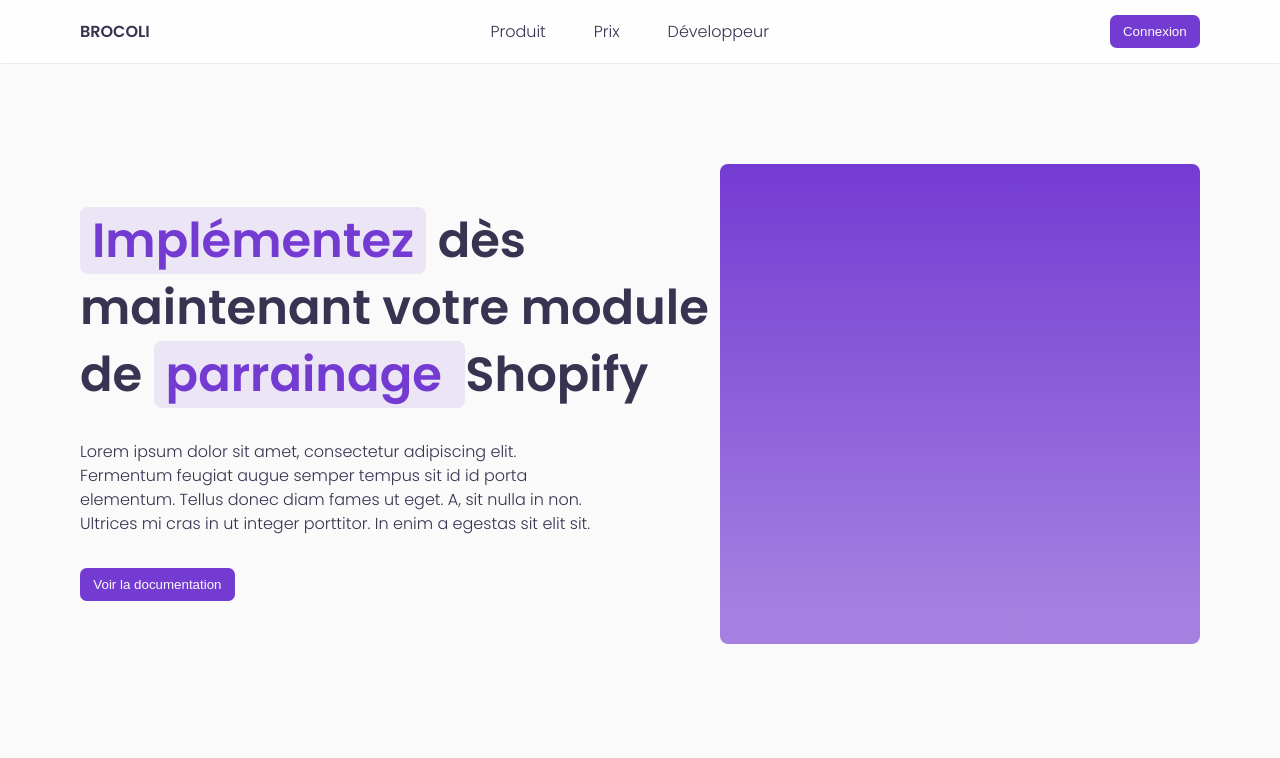
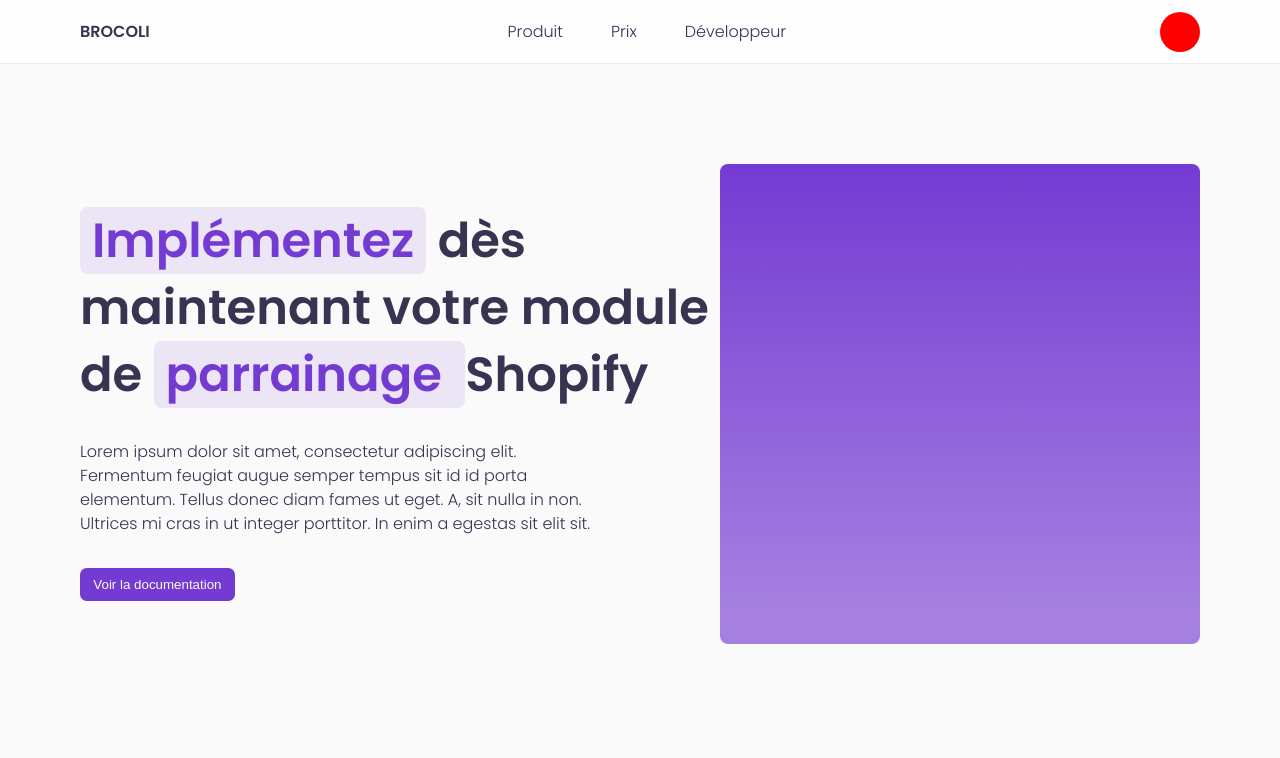
Before and after one commit to MaeWolff/potential-brocoli, a React (Create React App) app: page / in a window 1280 px wide. Shown: the top 758 px of the page. Built offline with nearby package versions, Linux system fonts and the light colour scheme; no server answers.

Commit message:
feat: add email on header when user connected

```diff
--- a/src/common/hooks/useUser.ts
+++ b/src/common/hooks/useUser.ts
@@ -2,18 +2,19 @@ import axios from "axios";
 import useSWR from "swr";
 import { apiHost, ApiRoutes } from "../ApiRoutes";
 
-export interface IUser {
-  data: {
-    uuid: number;
-    email: string;
-    password: string;
-    shopName?: string;
-    createdAt: Date;
-  };
+interface IUser {
+  uuid: number;
+  email: string;
+  password: string;
+  shopName?: string;
+  createdAt: Date;
+}
+interface useUserProps {
+  data: IUser;
   mutate: any; //TODO: search other type here
 }
 
-export function useUser(): IUser {
+export function useUser(): useUserProps {
   const { data, mutate } = useSWR(
     `${apiHost}${ApiRoutes.USER_ME}`,
     async () => {
--- a/src/components/composed/Header.tsx
+++ b/src/components/composed/Header.tsx
@@ -2,7 +2,8 @@ import React from "react";
 import styled from "styled-components";
 import { Link } from "react-router-dom";
 
-import { Button, ButtonSizeEnum } from "../index";
+import { Button, ButtonSizeEnum, Spacer } from "../index";
+import { useUser } from "../../common/hooks/useUser";
 
 const HeaderContainer = styled.header`
   display: flex;
@@ -35,6 +36,8 @@ const LinksWrapper = styled.ul`
 `;
 
 export default function Header() {
+  const user = useUser();
+
   return (
     <HeaderContainer>
       <Logo to="/">BROCOLI</Logo>
@@ -60,9 +63,37 @@ export default function Header() {
         </LinksWrapper>
       </nav>
 
-      <Link to="/enter">
-        <Button size={ButtonSizeEnum.auto}>Connexion</Button>
-      </Link>
+      {!user && (
+        <Link to="/enter">
+          <Button size={ButtonSizeEnum.auto}>Connexion</Button>
+        </Link>
+      )}
+
+      {user && (
+        <div
+          style={{ display: "flex", alignItems: "center", cursor: "pointer" }}
+        >
+          <p>{user?.data?.email}</p>
+
+          <Spacer axis="horizontal" size={1} />
+
+          {/* TODO: fix me */}
+          <div
+            style={{
+              width: "2.5em",
+              height: "2.5em",
+              borderRadius: "50%",
+              backgroundColor: "red",
+              color: "white",
+              display: "flex",
+              alignItems: "center",
+              justifyContent: "center",
+            }}
+          >
+            {user?.data?.email.substr(0, 1).toUpperCase()}
+          </div>
+        </div>
+      )}
     </HeaderContainer>
   );
 }
--- a/src/pages/dashboard/index.tsx
+++ b/src/pages/dashboard/index.tsx
@@ -5,12 +5,11 @@ import GlobalLayout from "../../layouts/GlobalLayout";
 export default function DashboardPage() {
   const user = useUser();
 
-  console.log(user);
   return (
     <GlobalLayout>
       <AuthenticatedRoute>
         <>
-          djsldjs
+          Bonjour {user?.data?.email}, bienvenue dans le dashboard
           <button>test</button>
         </>
       </AuthenticatedRoute>
```
